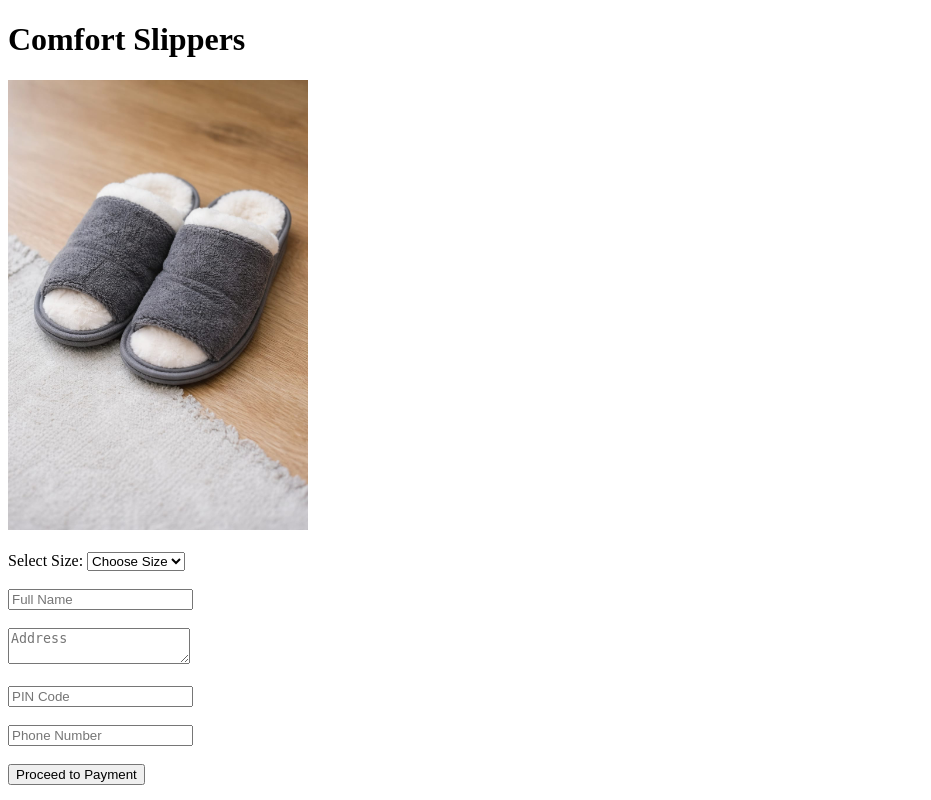
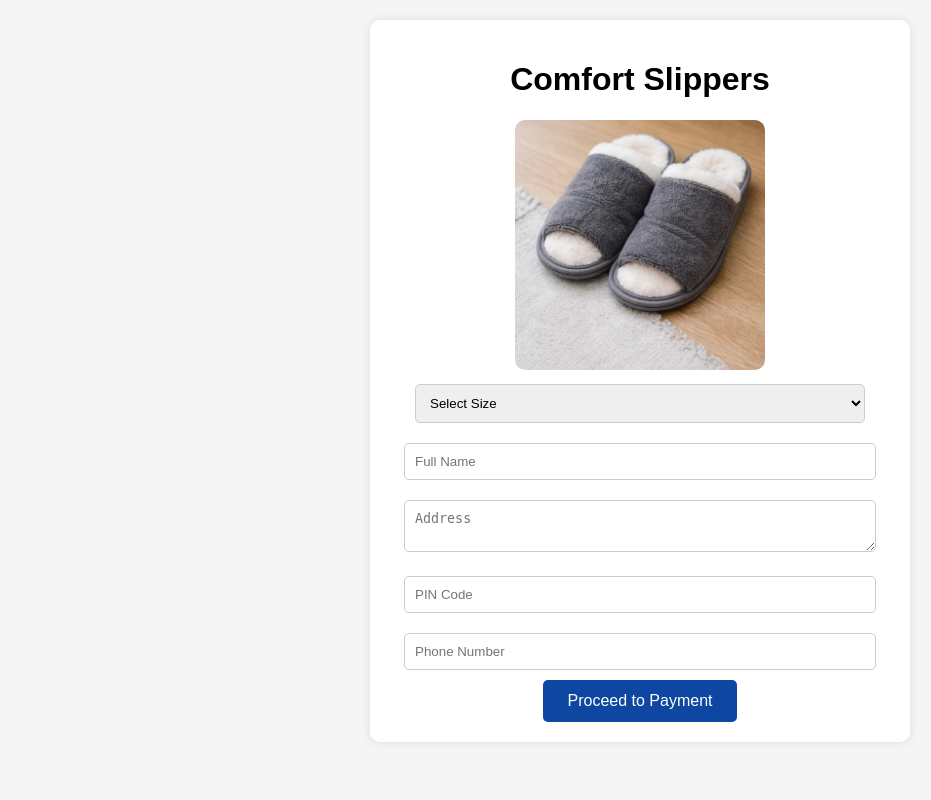
Before and after one commit to attiharish1234-beep/friendsshop, a Django app: page /product/ in a window 1280 px wide. Shown: the whole page, without its empty margins (0-931 px from the left). Run offline with Django 5.2, Linux system fonts and the light colour scheme.

Commit message:
updated product html

```diff
--- a/templates/product.html
+++ b/templates/product.html
@@ -3,21 +3,68 @@
 <html>
 <head>
     <title>{{ title }}</title>
+
+    <style>
+        body{
+            font-family: Arial, sans-serif;
+            background:#f5f5f5;
+            text-align:center;
+            margin:0;
+            padding:20px;
+        }
+
+        .container{
+            max-width:500px;
+            margin:auto;
+            background:white;
+            padding:20px;
+            border-radius:10px;
+            box-shadow:0 0 10px rgba(0,0,0,0.1);
+        }
+
+        img{
+            width:250px;
+            height:250px;
+            object-fit:cover;
+            border-radius:10px;
+        }
+
+        input, select, textarea{
+            width:90%;
+            padding:10px;
+            margin:10px 0;
+            border:1px solid #ccc;
+            border-radius:5px;
+        }
+
+        button{
+            background:#0d47a1;
+            color:white;
+            border:none;
+            padding:12px 25px;
+            border-radius:5px;
+            font-size:16px;
+            cursor:pointer;
+        }
+
+        button:hover{
+            background:#1565c0;
+        }
+    </style>
 </head>
 <body>
 
+<div class="container">
+
     <h1>{{ title }}</h1>
 
-    <img src="{% static image %}" width="300">
-
-    <br><br>
+    <img src="{% static image %}" alt="{{ title }}">
 
     <form action="/save-order/" method="post">
         {% csrf_token %}
 
-        <label>Select Size:</label>
         <select name="size" required>
-            <option value="">Choose Size</option>
+            <option value="">Select Size</option>
             <option>6</option>
             <option>7</option>
             <option>8</option>
@@ -25,27 +72,19 @@
             <option>10</option>
         </select>
 
-        <br><br>
-
         <input type="text" name="name" placeholder="Full Name" required>
-
-        <br><br>
 
         <textarea name="address" placeholder="Address" required></textarea>
 
-        <br><br>
-
         <input type="text" name="pincode" placeholder="PIN Code" required>
 
-        <br><br>
-
         <input type="text" name="phone" placeholder="Phone Number" required>
-
-        <br><br>
 
         <button type="submit">Proceed to Payment</button>
 
     </form>
 
+</div>
+
 </body>
 </html>
```
